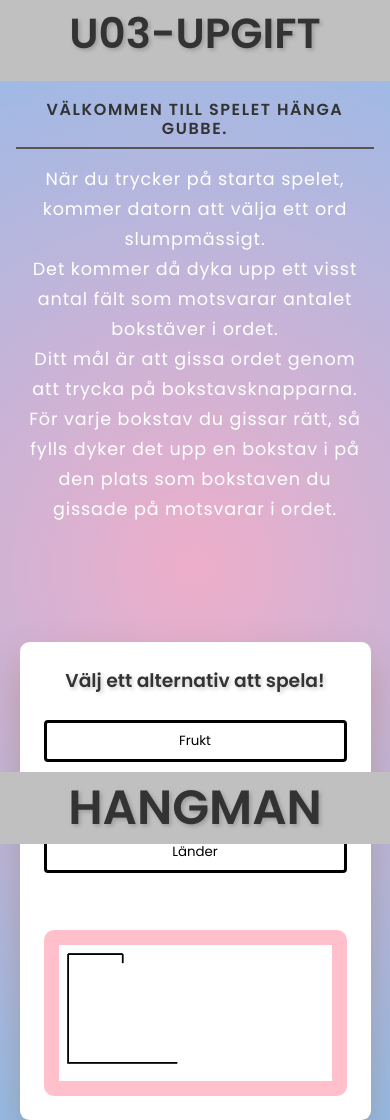
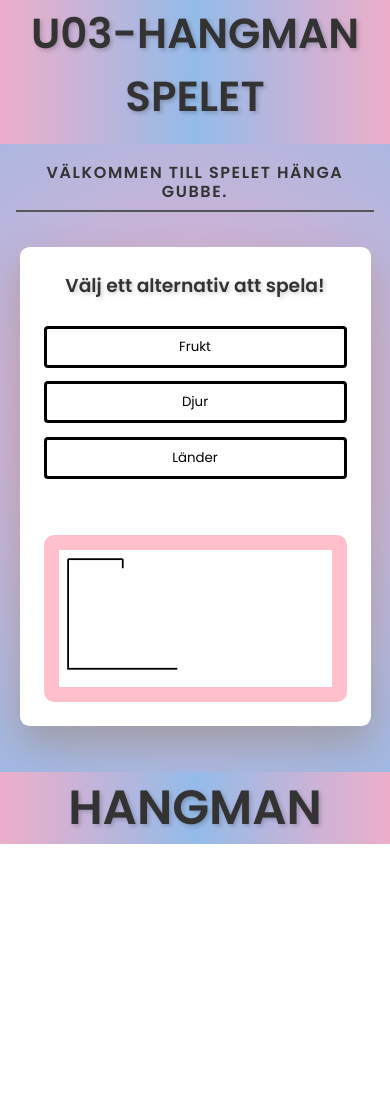
Before and after one commit to SimretN/u03-js-hangman-SimretN, a plain HTML site: page index.html in a window 390 px wide. Shown: the top 1120 px of the page. After the commit the page ends 844 px from the top, so only its background shows below. Drawn offline with Linux system fonts and the light colour scheme.

Commit message:
add some changes in the header

```diff
--- a/css/styles.css
+++ b/css/styles.css
@@ -16,7 +16,13 @@ body {
   );
 }
 .U03 {
-  background-color: silver;
+  /* background-color: rgba(148, 187, 233, 1); */
+  background-image: linear-gradient(
+    to right,
+    rgba(238, 174, 202, 1),
+    rgba(148, 187, 233, 1),
+    rgba(238, 174, 202, 1)
+  );
 }
 
 .U03 h1 {
@@ -54,7 +60,7 @@ article > h2 {
 article > p {
   text-align: center;
   color: white;
-  margin-top: -1.5em;
+  /* margin-top: -1.5em; */
   line-height: 1.6;
   font-size: 1.1em;
   letter-spacing: 0.05em;
@@ -180,7 +186,12 @@ canvas {
   left: 0;
   bottom: 0;
   width: 100%;
-  background-color: silver;
+  background-image: linear-gradient(
+    to right,
+    rgba(238, 174, 202, 1),
+    rgba(148, 187, 233, 1),
+    rgba(238, 174, 202, 1)
+  );
   text-align: center;
   font-size: 3em;
   text-align: center;
@@ -210,19 +221,20 @@ canvas {
     padding: 1em;
   }
   article > p {
-    margin-top: -1.5em;
+    /* margin-top: -1.5em;
     line-height: 30px;
     font-size: 1.1em;
     letter-spacing: 0.05em;
-    padding: 10px;
+    padding: 10px; */
+    display: none;
   }
 
   .container {
     padding: 1.5em;
-    margin-top: 30%;
+    /* margin-top: 30%; */
   }
   canvas {
-    width: 60vw;
+    /* width: 60vw; */
   }
   #options-container div {
     flex-direction: column;
--- a/index.html
+++ b/index.html
@@ -2,6 +2,7 @@
 <html lang="en">
   <head>
     <meta name="viewport" content="width=device-width, initial-scale=1.0" />
+    <meta charset="UTF-8" />
     <title>simret Hangman</title>
     <!-- Google Fonts -->
     <link
@@ -13,7 +14,7 @@
   </head>
   <body>
     <header class="U03">
-      <h1>U03-Upgift</h1>
+      <h1>U03-Hangman Spelet</h1>
     </header>
     <article>
       <h2>Välkommen till spelet Hänga gubbe.</h2>
```
